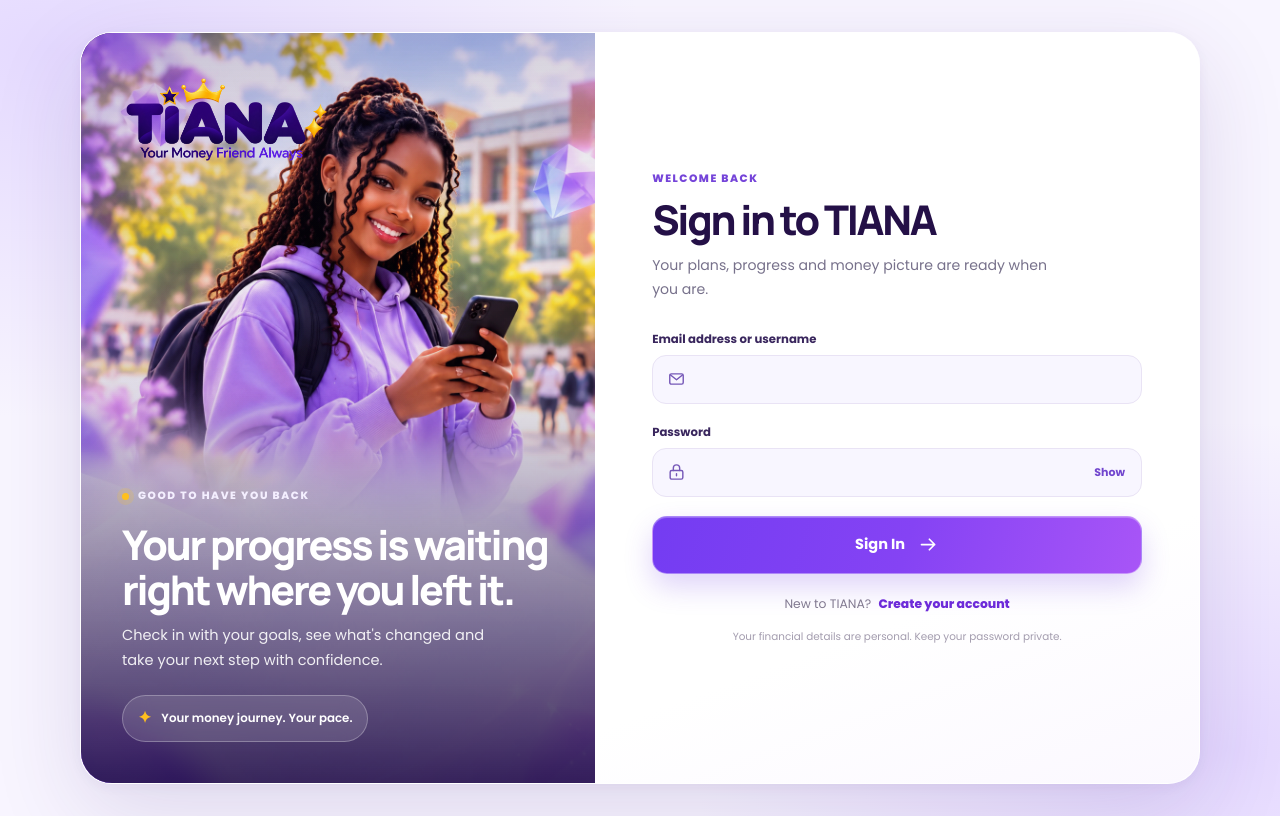
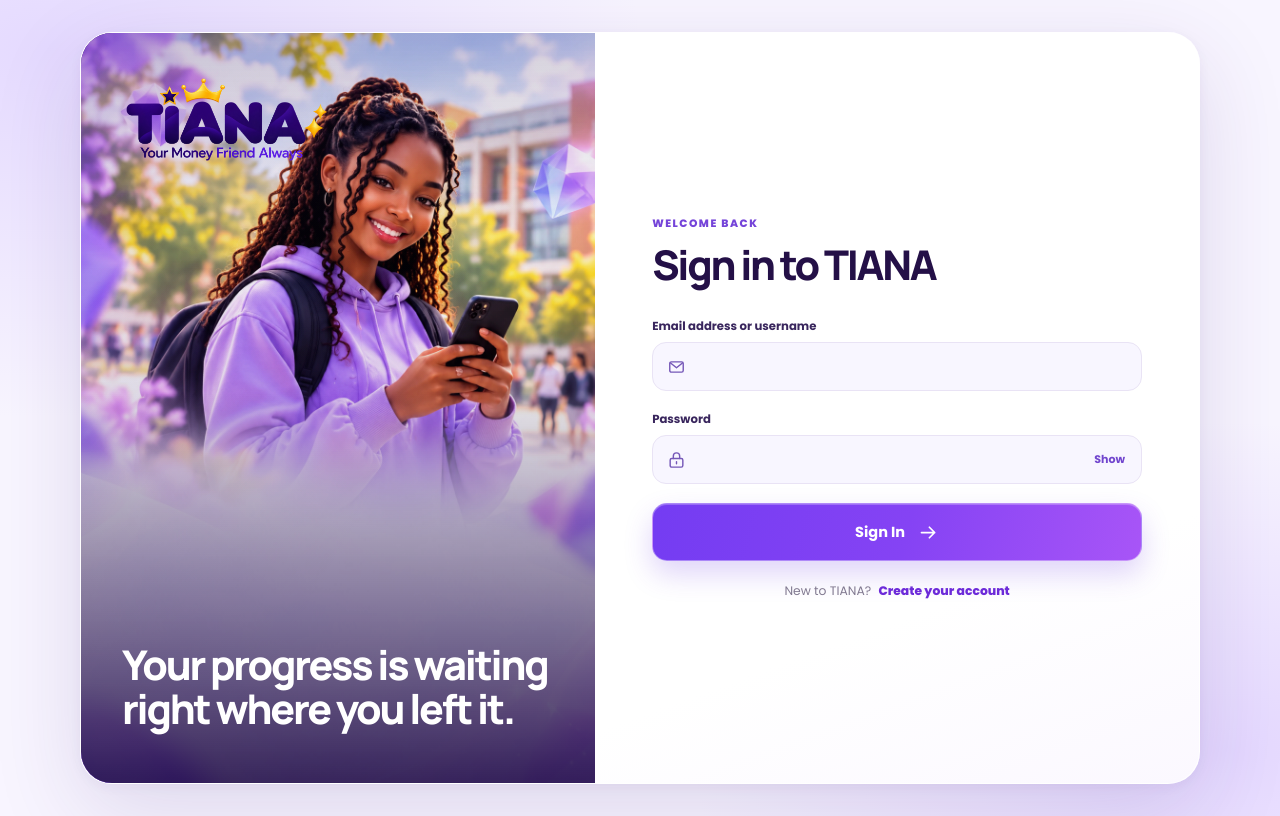
Before and after one commit to fosing123/money, a Django app: template templates/accounts/login.html in a window 1280 px wide. Run offline with Django 3.2, Linux system fonts and the light colour scheme; the template is opened without the code that fills it: most values are stand-ins (such as "Sample title", 1, 10 or a date in 2020); form fields are guessed from the names that the template uses.

Commit message:
Simplify login page copy

```diff
--- a/templates/accounts/login.html
+++ b/templates/accounts/login.html
@@ -16,10 +16,10 @@
         <img src="{% static 'assets/tiana-logo-transparent.png' %}" alt="TIANA — Your Money Friend Always">
       </a>
       <div class="tiana-auth-story">
-        <span class="tiana-auth-story-kicker"><i></i> GOOD TO HAVE YOU BACK</span>
+
         <h2>Your progress is waiting right where you left it.</h2>
-        <p>Check in with your goals, see what's changed and take your next step with confidence.</p>
-        <div class="tiana-auth-proof"><span class="tiana-proof-mark">✦</span><span>Your money journey. Your pace.</span></div>
+
+
       </div>
     </aside>
 
@@ -31,7 +31,7 @@
         <header class="tiana-auth-heading">
           <p class="tiana-auth-eyebrow">WELCOME BACK</p>
           <h1>Sign in to TIANA</h1>
-          <p class="tiana-auth-intro">Your plans, progress and money picture are ready when you are.</p>
+
         </header>
 
         {% if form.non_field_errors %}
@@ -67,7 +67,7 @@
           </button>
         </form>
         <p class="tiana-auth-switch">New to TIANA? <a href="{% url 'register' %}">Create your account</a></p>
-        <p class="tiana-auth-footnote">Your financial details are personal. Keep your password private.</p>
+
       </div>
     </div>
   </section>
```
